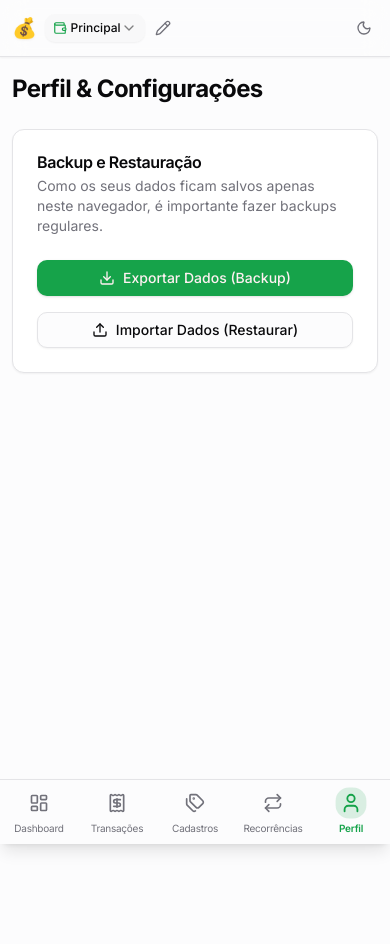
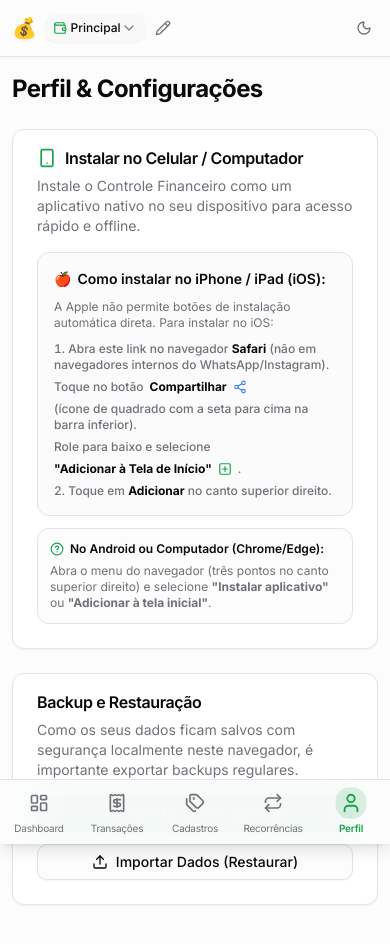
Before and after one commit to suricatoti/ControleFinanceiro, a React (Vite) app: page /#/perfil in a window 390 px wide. Shown: the top 944 px of the page. Before the commit the page ends 844 px from the top, so only its background shows below. Built offline with nearby package versions, Linux system fonts and the light colour scheme.

Commit message:
Inpruving layout on iOS cellphone

```diff
--- a/index.html
+++ b/index.html
@@ -7,6 +7,12 @@
     <meta name="viewport" content="width=device-width, initial-scale=1.0, viewport-fit=cover" />
     <meta name="theme-color" content="#0f172a" />
     <meta name="description" content="Sistema de Controle Financeiro Pessoal" />
+    <!-- Apple iOS PWA Meta Tags -->
+    <meta name="apple-mobile-web-app-capable" content="yes" />
+    <meta name="apple-mobile-web-app-status-bar-style" content="default" />
+    <meta name="apple-mobile-web-app-title" content="Finanças" />
+    <meta name="mobile-web-app-capable" content="yes" />
+    <meta name="application-name" content="Finanças" />
     <link rel="preconnect" href="https://fonts.googleapis.com">
     <link rel="preconnect" href="https://fonts.gstatic.com" crossorigin>
     <link href="https://fonts.googleapis.com/css2?family=Inter:wght@300;400;500;600;700&display=swap" rel="stylesheet">
--- a/src/pages/Profile.tsx
+++ b/src/pages/Profile.tsx
@@ -1,16 +1,49 @@
-import { useState, useRef } from "react";
+import { useState, useRef, useEffect } from "react";
 import { useWallet } from "@/contexts/WalletContext";
 import { AppDatabase } from "@/db/db";
 import { exportDB, importInto } from "dexie-export-import";
 import { Button } from "@/components/ui/button";
 import { Card, CardContent, CardDescription, CardHeader, CardTitle } from "@/components/ui/card";
-import { Download, Upload } from "lucide-react";
+import { Download, Upload, Smartphone, Share2, PlusSquare, CheckCircle, HelpCircle } from "lucide-react";
 
 export default function Profile() {
   const { db, wallets, activeWalletId } = useWallet();
   const [isExporting, setIsExporting] = useState(false);
   const [isImporting, setIsImporting] = useState(false);
   const fileInputRef = useRef<HTMLInputElement>(null);
+
+  const [installPrompt, setInstallPrompt] = useState<any>(null);
+  const [isStandalone, setIsStandalone] = useState(false);
+  const [isIOS, setIsIOS] = useState(false);
+
+  useEffect(() => {
+    // Check if running as standalone PWA
+    const standalone = window.matchMedia('(display-mode: standalone)').matches || (window.navigator as any).standalone === true;
+    setIsStandalone(standalone);
+
+    // Detect iOS
+    const userAgent = window.navigator.userAgent.toLowerCase();
+    const isIosDevice = /iphone|ipad|ipod/.test(userAgent);
+    setIsIOS(isIosDevice);
+
+    // Listen for Android / Chrome install prompt
+    const handleBeforeInstallPrompt = (e: any) => {
+      e.preventDefault();
+      setInstallPrompt(e);
+    };
+
+    window.addEventListener('beforeinstallprompt', handleBeforeInstallPrompt);
+    return () => window.removeEventListener('beforeinstallprompt', handleBeforeInstallPrompt);
+  }, []);
+
+  const handleInstallClick = async () => {
+    if (!installPrompt) return;
+    installPrompt.prompt();
+    const { outcome } = await installPrompt.userChoice;
+    if (outcome === 'accepted') {
+      setInstallPrompt(null);
+    }
+  };
 
   const handleExport = async () => {
     try {
@@ -106,16 +139,83 @@ export default function Profile() {
     <div className="max-w-2xl mx-auto space-y-6">
       <h1 className="text-2xl sm:text-3xl font-bold tracking-tight">Perfil & Configurações</h1>
 
+      {/* PWA Installation Card */}
       <Card>
-        <CardHeader>
-          <CardTitle>Backup e Restauração</CardTitle>
+        <CardHeader className="py-4 sm:py-6">
+          <div className="flex items-center gap-2">
+            <Smartphone className="w-5 h-5 text-primary" />
+            <CardTitle className="text-base sm:text-lg">Instalar no Celular / Computador</CardTitle>
+          </div>
           <CardDescription>
-            Como os seus dados ficam salvos apenas neste navegador, é importante fazer backups regulares.
+            Instale o Controle Financeiro como um aplicativo nativo no seu dispositivo para acesso rápido e offline.
           </CardDescription>
         </CardHeader>
         <CardContent className="space-y-4">
-          <div className="flex flex-col sm:flex-row gap-4">
-            <Button onClick={handleExport} disabled={isExporting} className="flex-1 flex items-center gap-2">
+          {isStandalone ? (
+            <div className="bg-green-50 dark:bg-green-950/40 border border-green-200 dark:border-green-900 rounded-lg p-3.5 flex items-center gap-2.5 text-green-800 dark:text-green-300 text-sm">
+              <CheckCircle className="w-5 h-5 shrink-0 text-green-600 dark:text-green-400" />
+              <span>O aplicativo já está instalado e rodando em modo nativo no seu dispositivo!</span>
+            </div>
+          ) : (
+            <div className="space-y-3">
+              {installPrompt && (
+                <Button onClick={handleInstallClick} className="w-full flex items-center justify-center gap-2 bg-primary hover:bg-primary/90 text-white">
+                  <Smartphone className="w-4 h-4" />
+                  Instalar Aplicativo Agora
+                </Button>
+              )}
+
+              {/* Guia para iPhone / iOS */}
+              <div className="bg-muted/40 border rounded-lg p-4 space-y-2.5 text-xs sm:text-sm">
+                <div className="font-semibold text-foreground flex items-center gap-1.5 text-sm">
+                  <span>🍎</span> Como instalar no iPhone / iPad (iOS):
+                </div>
+                <p className="text-muted-foreground text-xs">
+                  A Apple não permite botões de instalação automática direta. Para instalar no iOS:
+                </p>
+                <ol className="list-decimal list-inside space-y-1.5 text-muted-foreground font-medium text-xs">
+                  <li>
+                    Abra este link no navegador <strong className="text-foreground">Safari</strong> (não em navegadores internos do WhatsApp/Instagram).
+                  </li>
+                  <li className="flex items-center gap-1.5 flex-wrap">
+                    Toque no botão <strong className="text-foreground">Compartilhar</strong> <Share2 className="w-3.5 h-3.5 inline text-blue-500" /> (ícone de quadrado com a seta para cima na barra inferior).
+                  </li>
+                  <li className="flex items-center gap-1.5 flex-wrap">
+                    Role para baixo e selecione <strong className="text-foreground">"Adicionar à Tela de Início"</strong> <PlusSquare className="w-3.5 h-3.5 inline text-primary" />.
+                  </li>
+                  <li>
+                    Toque em <strong className="text-foreground">Adicionar</strong> no canto superior direito.
+                  </li>
+                </ol>
+              </div>
+
+              {/* Guia para Android / Computador */}
+              {!isIOS && !installPrompt && (
+                <div className="bg-muted/30 border rounded-lg p-3 space-y-1.5 text-xs text-muted-foreground">
+                  <div className="font-semibold text-foreground flex items-center gap-1.5 text-xs">
+                    <HelpCircle className="w-3.5 h-3.5 text-primary" /> No Android ou Computador (Chrome/Edge):
+                  </div>
+                  <p>
+                    Abra o menu do navegador (três pontos no canto superior direito) e selecione <strong>"Instalar aplicativo"</strong> ou <strong>"Adicionar à tela inicial"</strong>.
+                  </p>
+                </div>
+              )}
+            </div>
+          )}
+        </CardContent>
+      </Card>
+
+      {/* Backup Card */}
+      <Card>
+        <CardHeader className="py-4 sm:py-6">
+          <CardTitle className="text-base sm:text-lg">Backup e Restauração</CardTitle>
+          <CardDescription>
+            Como os seus dados ficam salvos com segurança localmente neste navegador, é importante exportar backups regulares.
+          </CardDescription>
+        </CardHeader>
+        <CardContent className="space-y-4">
+          <div className="flex flex-col sm:flex-row gap-3 sm:gap-4">
+            <Button onClick={handleExport} disabled={isExporting} className="flex-1 flex items-center justify-center gap-2">
               <Download size={18} />
               {isExporting ? "Exportando..." : "Exportar Dados (Backup)"}
             </Button>
@@ -131,7 +231,7 @@ export default function Profile() {
               />
               <Button
                 variant="outline"
-                className="w-full flex items-center gap-2"
+                className="w-full flex items-center justify-center gap-2"
                 onClick={() => fileInputRef.current?.click()}
                 disabled={isImporting}
               >
```
